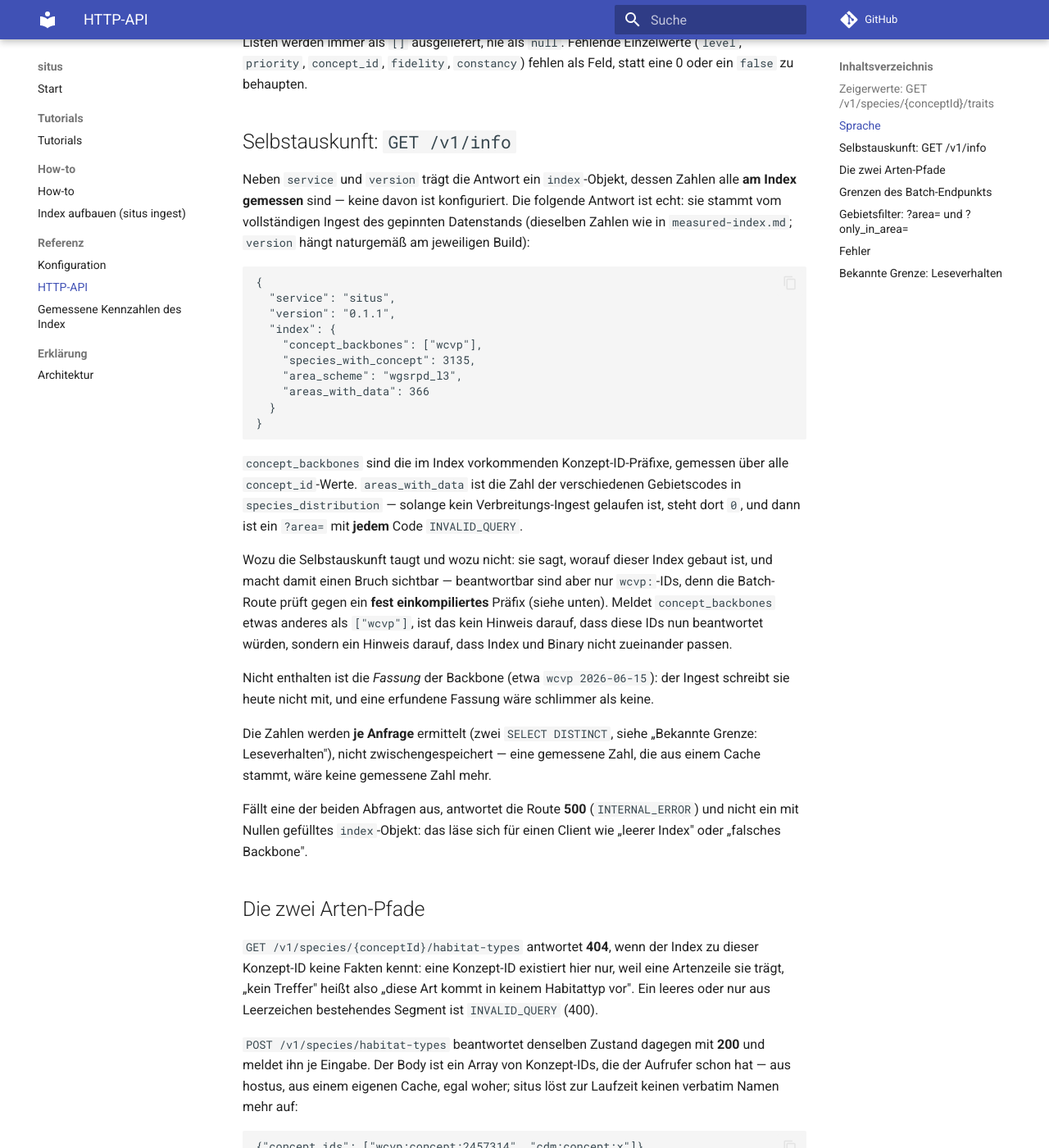
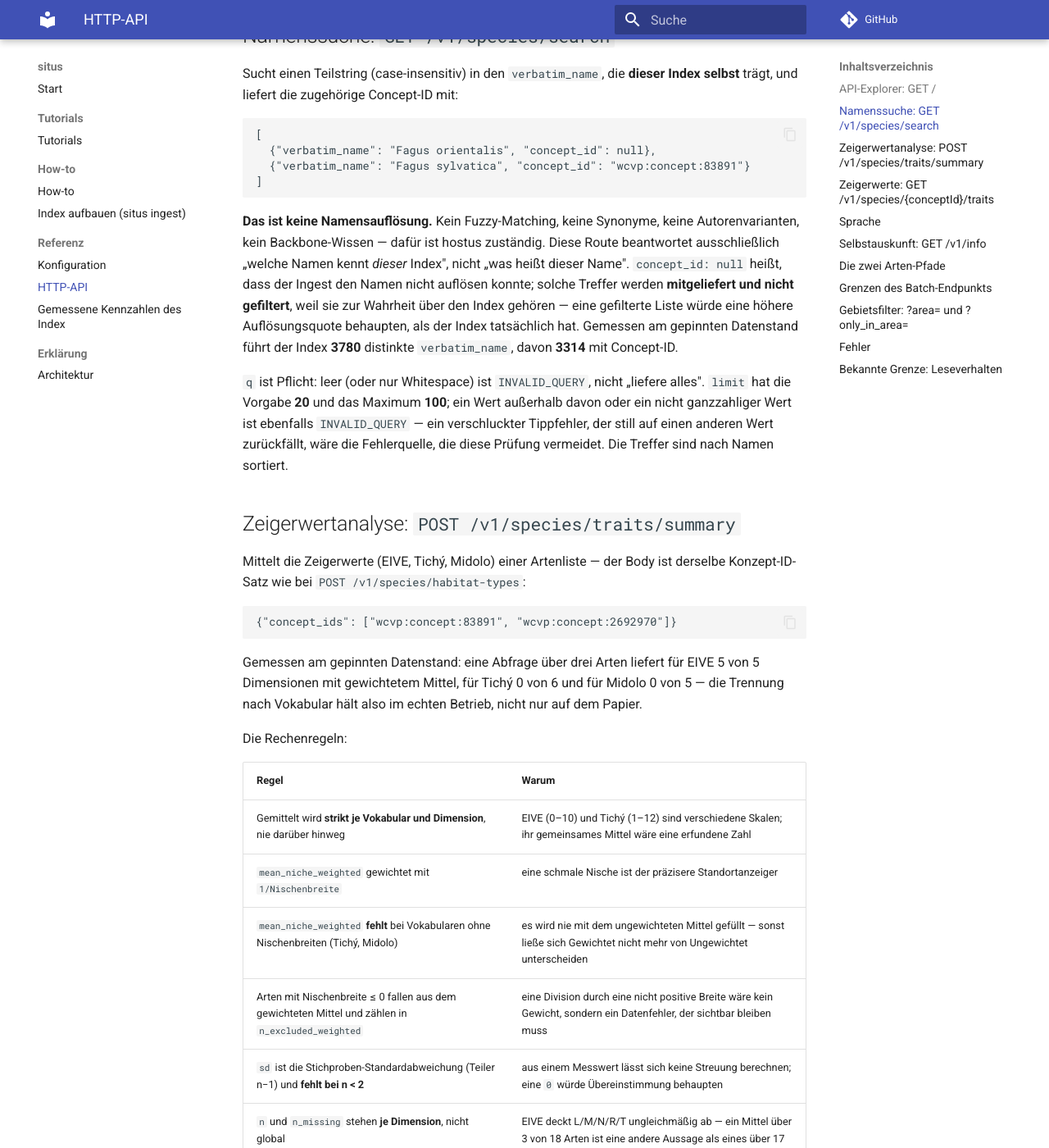
Before and after one commit to jobrunner/situs, an MkDocs documentation site: the page built from docs/reference/http-api.md, in a window 1280 px wide and 1400 px high, scrolled down 1989 px. Shown: the whole window at 82% size. Built offline with MkDocs 1.6.1 and Material for MkDocs 9.7.7, drawn with Linux system fonts in a browser that asks for light colours; comment, search, counter and statistics services are not loaded; some of the changed text lies outside the part shown.

Commit message:
docs: explorer, name search and indicator-value analysis
Documents the three new routes from the explorer-frontend feature:
GET / (self-contained API explorer), GET /v1/species/search (the
index's own name search, explicitly not name resolution), and
POST /v1/species/traits/summary (indicator-value analysis with its
per-vocabulary/dimension computation rules). README gains a one-line
pointer to the explorer plus curl examples for the two new endpoints.

Claude-Session: https://claude.ai/code/session_01VibJ1hxQt5dS2fy4fMtbBL

````diff
--- a/docs/reference/http-api.md
+++ b/docs/reference/http-api.md
@@ -8,6 +8,7 @@ decken).
 
 | Route | Zweck |
 |---|---|
+| `GET /` | API-Explorer, selbst-enthalten |
 | `GET /health/live` | Liveness-Probe |
 | `GET /health/ready` | Readiness-Probe |
 | `GET /metrics` | Prometheus-Metriken |
@@ -16,10 +17,22 @@ decken).
 | `GET /v1/info` | Name, Version und Selbstauskunft des Index |
 | `GET /v1/habitat-type/{typology}/{code}` | Habitattyp mit Arten, Syntaxa und Crosswalks |
 | `GET /v1/habitat-type/{typology}/{code}/species?role=` | Artenliste, optional nach Rolle gefiltert |
+| `GET /v1/species/search?q=&limit=` | Namenssuche über die im Index geführten `verbatim_name` |
 | `GET /v1/species/{conceptId}/habitat-types` | Habitattypen einer Art (mit Rolle) |
 | `POST /v1/species/habitat-types` | Batch über Konzept-IDs (`concept_ids`) |
 | `GET /v1/syntaxon/{id}/habitat-types` | Habitattypen einer Pflanzengesellschaft |
 | `GET /v1/species/{conceptId}/traits?vocab=` | Zeigerwerte einer Art, optional nach Vokabular gefiltert |
+| `POST /v1/species/traits/summary` | Zeigerwertanalyse über eine Artenliste |
+
+## API-Explorer: `GET /`
+
+Eine selbst-enthaltene Weboberfläche, die jeden Lese-Endpunkt dieses Dienstes
+ausprobierbar macht und dabei die jeweils abgesetzte URL mitzeigt. Stylesheet
+und Skript sind eingebettet, nichts wird aus dem Netz nachgeladen — situs läuft
+lokal und im Feld ohne Netz. Die Seite rechnet **nichts selbst aus**: sie zeigt,
+was der Dienst antwortet, keine eigene Aggregation, kein eigenes Ranking. Die
+Route ist exakt gebunden (`GET /`, kein Prefix-Match), ein unbekannter Pfad
+bleibt `404`.
 
 **Die Leseseite läuft ohne hostus.** Jede Route hier wird allein aus der lokalen
 SQLite-Datei beantwortet; kein Lesepfad ruft einen Upstream-Dienst. hostus wird
@@ -49,6 +62,70 @@ Anhang-I-Entsprechungen, in beiden Richtungen abfragbar. Sie ist leer, wenn es
 keine gibt — bei Anhang I ist das der Normalfall. Der Qualifier liest sich immer
 als „abgefragter Typ *qualifier* dieser Typ"; eine gespeicherte Zeile, die auf
 den abgefragten Typ zeigt, wird dafür invertiert (`<` ↔ `>`).
+
+## Namenssuche: `GET /v1/species/search`
+
+Sucht einen Teilstring (case-insensitiv) in den `verbatim_name`, die **dieser
+Index selbst** trägt, und liefert die zugehörige Concept-ID mit:
+
+```json
+[
+  {"verbatim_name": "Fagus orientalis", "concept_id": null},
+  {"verbatim_name": "Fagus sylvatica", "concept_id": "wcvp:concept:83891"}
+]
+```
+
+**Das ist keine Namensauflösung.** Kein Fuzzy-Matching, keine Synonyme, keine
+Autorenvarianten, kein Backbone-Wissen — dafür ist hostus zuständig. Diese
+Route beantwortet ausschließlich „welche Namen kennt *dieser* Index", nicht
+„was heißt dieser Name". `concept_id: null` heißt, dass der Ingest den Namen
+nicht auflösen konnte; solche Treffer werden **mitgeliefert und nicht
+gefiltert**, weil sie zur Wahrheit über den Index gehören — eine gefilterte
+Liste würde eine höhere Auflösungsquote behaupten, als der Index tatsächlich
+hat. Gemessen am gepinnten Datenstand führt der Index **3780** distinkte
+`verbatim_name`, davon **3314** mit Concept-ID.
+
+`q` ist Pflicht: leer (oder nur Whitespace) ist `INVALID_QUERY`, nicht „liefere
+alles". `limit` hat die Vorgabe **20** und das Maximum **100**; ein Wert
+außerhalb davon oder ein nicht ganzzahliger Wert ist ebenfalls
+`INVALID_QUERY` — ein verschluckter Tippfehler, der still auf einen anderen
+Wert zurückfällt, wäre die Fehlerquelle, die diese Prüfung vermeidet. Die
+Treffer sind nach Namen sortiert.
+
+## Zeigerwertanalyse: `POST /v1/species/traits/summary`
+
+Mittelt die Zeigerwerte (EIVE, Tichý, Midolo) einer Artenliste — der Body ist
+derselbe Konzept-ID-Satz wie bei `POST /v1/species/habitat-types`:
+
+```json
+{"concept_ids": ["wcvp:concept:83891", "wcvp:concept:2692970"]}
+```
+
+Gemessen am gepinnten Datenstand: eine Abfrage über drei Arten liefert für EIVE
+5 von 5 Dimensionen mit gewichtetem Mittel, für Tichý 0 von 6 und für Midolo 0
+von 5 — die Trennung nach Vokabular hält also im echten Betrieb, nicht nur auf
+dem Papier.
+
+Die Rechenregeln:
+
+| Regel | Warum |
+|---|---|
+| Gemittelt wird **strikt je Vokabular und Dimension**, nie darüber hinweg | EIVE (0–10) und Tichý (1–12) sind verschiedene Skalen; ihr gemeinsames Mittel wäre eine erfundene Zahl |
+| `mean_niche_weighted` gewichtet mit `1/Nischenbreite` | eine schmale Nische ist der präzisere Standortanzeiger |
+| `mean_niche_weighted` **fehlt** bei Vokabularen ohne Nischenbreiten (Tichý, Midolo) | es wird nie mit dem ungewichteten Mittel gefüllt — sonst ließe sich Gewichtet nicht mehr von Ungewichtet unterscheiden |
+| Arten mit Nischenbreite ≤ 0 fallen aus dem gewichteten Mittel und zählen in `n_excluded_weighted` | eine Division durch eine nicht positive Breite wäre kein Gewicht, sondern ein Datenfehler, der sichtbar bleiben muss |
+| `sd` ist die Stichproben-Standardabweichung (Teiler n−1) und **fehlt bei n < 2** | aus einem Messwert lässt sich keine Streuung berechnen; eine `0` würde Übereinstimmung behaupten |
+| `n` und `n_missing` stehen **je Dimension**, nicht global | EIVE deckt L/M/N/R/T ungleichmäßig ab — ein Mittel über 3 von 18 Arten ist eine andere Aussage als eines über 17 von 18 |
+
+Unbekannte Concept-IDs sind kein Fehler, sondern kommen mit derselben
+Begründung wie bei `POST /v1/species/habitat-types` zurück
+(`unknown_backbone` bei unpassendem Präfix, `unknown_concept` bei passendem
+Präfix ohne Daten). Eine Anfrage, in der kein einziges Konzept auflösbar ist,
+ist ein normales **200** mit leeren `vocabularies`, kein `NOT_FOUND` — die
+Analyse einer Liste ganz unbekannter Arten ist eine gültige, wenn auch leere
+Antwort. Ein leeres `concept_ids`-Array bleibt dagegen `INVALID_QUERY`, wie
+beim Batch-Endpunkt, mit denselben Grenzen (Body 1 MiB, höchstens 300
+Einträge, siehe unten).
 
 ## Zeigerwerte: `GET /v1/species/{conceptId}/traits`
 
@@ -166,7 +243,9 @@ und das `concept_ids`-Array auf **300 Einträge** (`maxItems` in der
 Spezifikation). Beides ergibt `INVALID_QUERY` (400). Die Array-Grenze ist nötig,
 weil die Byte-Grenze sie nicht impliziert: 1 MiB kurzer IDs sind Zehntausende
 Einträge, und jede verschiedene kostet eine Handvoll Index-Abfragen. 300 liegt
-weit über jeder realistischen Geländeaufnahme.
+weit über jeder realistischen Geländeaufnahme. `POST /v1/species/traits/summary`
+teilt dieselben beiden Grenzen — beide Routen dekodieren denselben Body und
+denselben `batchRequest`.
 
 Doppelte IDs sind erlaubt. Die Index-Arbeit wird intern dedupliziert, die Antwort
 trägt aber **einen Eintrag je Eingabe-ID in Eingabereihenfolge**, sodass
@@ -174,7 +253,10 @@ trägt aber **einen Eintrag je Eingabe-ID in Eingabereihenfolge**, sodass
 bestehender Eintrag wird **abgewiesen**, nicht übersprungen: übersprungen würde
 er die Liste eines vertrauenden Clients um eins verschieben, und
 `unknown_backbone` wäre gelogen, weil ein leerer String keine andere Backbone
-ist. Ein leeres `concept_ids` ist ebenfalls `INVALID_QUERY`.
+ist. Ein leeres `concept_ids` ist ebenfalls `INVALID_QUERY`. Für die
+Zeigerwertanalyse gilt dieselbe Ablehnung leerer Einträge; die
+Index-Reihenfolge-Garantie gilt dort nicht, weil ihre Antwort keine Liste je
+Eingabe ist, sondern je Vokabular/Dimension aggregiert.
 
 ## Gebietsfilter: `?area=` und `?only_in_area=`
 
````
Also changed, not shown: README.md (+14 -3 lines).
